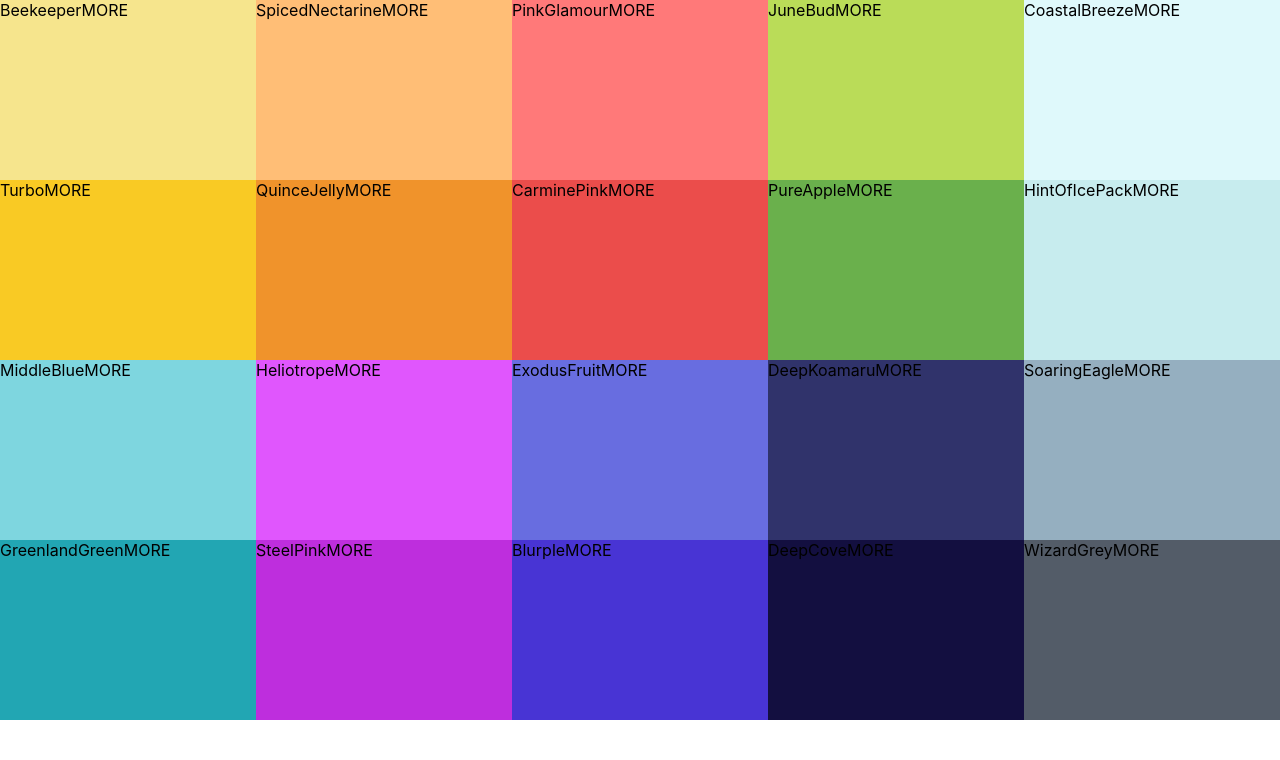
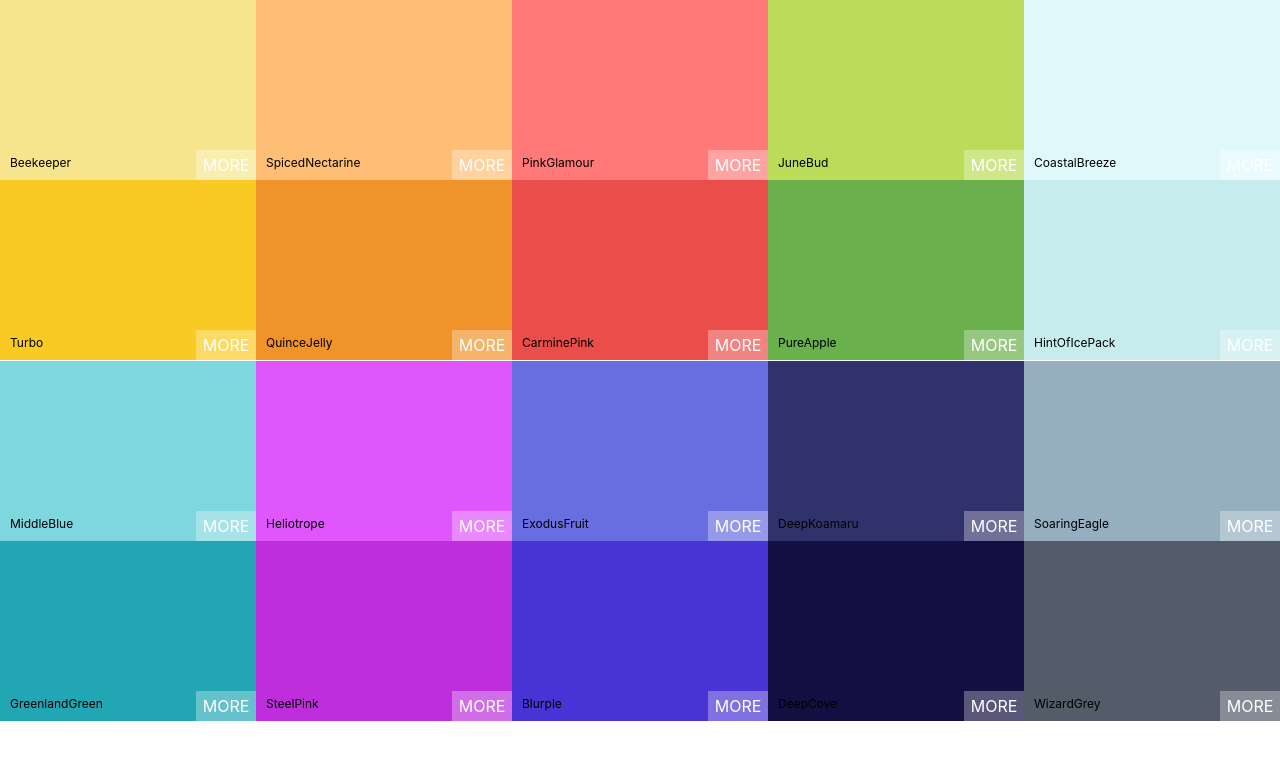
Before and after one commit to anoof/palette-maker, a React (Create React App) app: page / in a window 1280 px wide. Shown: the top 760 px of the page. Built offline with nearby package versions, Linux system fonts and the light colour scheme.

Commit message:
styled colorbox

```diff
--- a/src/ColorBox.css
+++ b/src/ColorBox.css
@@ -5,4 +5,54 @@
     display: inline-block;
     position: relative;
     cursor: pointer;
+    margin-bottom: -3.7px;
 }
+
+.copy-button {
+    width: 100px;
+    height: 30px;
+    position: absolute;
+    display: inline-block;
+    top: 50%;
+    left: 50%;
+    margin-left: -45px;
+    margin-top: -15px;
+    text-align: center;
+    outline: none;
+    background: rgba(255, 255, 255, 0.3);
+    font-size: 1rem;
+    line-height: 30px;
+    color: white;
+    text-transform: uppercase;
+    border: none;
+    opacity: 0;
+}
+
+.ColorBox:hover .copy-button {
+    opacity: 1;
+    transition: 0.5s;
+}
+
+.box-content {
+    position: absolute;
+    width: 100%;
+    left: 0px;
+    bottom: 0px;
+    padding: 10px;
+    color: black;
+    font-size: 12px;
+}
+
+.see-more {
+    background: rgba(255, 255, 255, 0.3);
+    position: absolute;
+    border: none;
+    right: 0px;
+    bottom: 0px;
+    color: white;
+    width: 60px;
+    height: 30px;
+    text-align: center;
+    line-height: 30px;
+    text-transform: uppercase;
+}
--- a/src/ColorBox.js
+++ b/src/ColorBox.js
@@ -3,10 +3,16 @@
 
 class ColorBox extends Component {
     render() {
+        const { name, background } = this.props;
         return (
-        <div style={{background: this.props.background}} className="ColorBox">
-            <span>{this.props.name}</span>
-            <span>MORE</span>
+        <div style={{ background }} className="ColorBox">
+            <div className="copy-container">
+                <div className="box-content">
+                    <span>{ name }</span>
+                </div>
+                <button className="copy-button">Copy</button>
+            </div>
+            <span className="see-more">MORE</span>
         </div>
         )
     }
```
